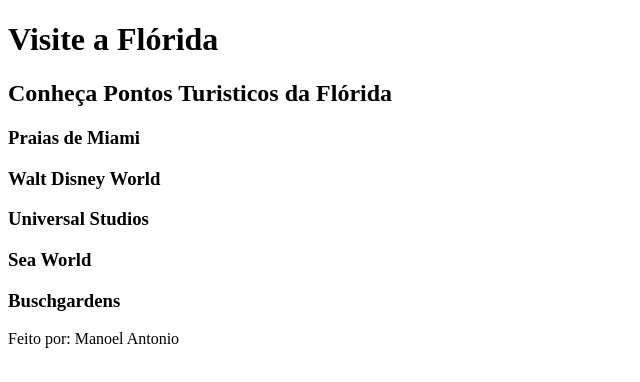
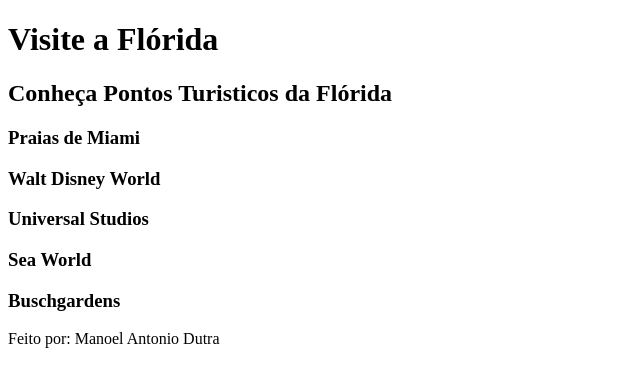
Before and after one commit to xManoelx/crazy-calculator, a plain HTML site: page Projetos/ConhecaFlorida/index.html in a window 1280 px wide. Shown: the full height of the page, 0-640 px from the left. Drawn offline with Linux system fonts and the light colour scheme.

Commit message:
Estruturacao HTML

```diff
--- a/Projetos/ConhecaFlorida/index.html
+++ b/Projetos/ConhecaFlorida/index.html
@@ -38,7 +38,7 @@
 
 <!---->
 <footer>
-    Feito por: Manoel Antonio
+    Feito por: Manoel Antonio Dutra
 </footer>
 </body>
 </html>
```
